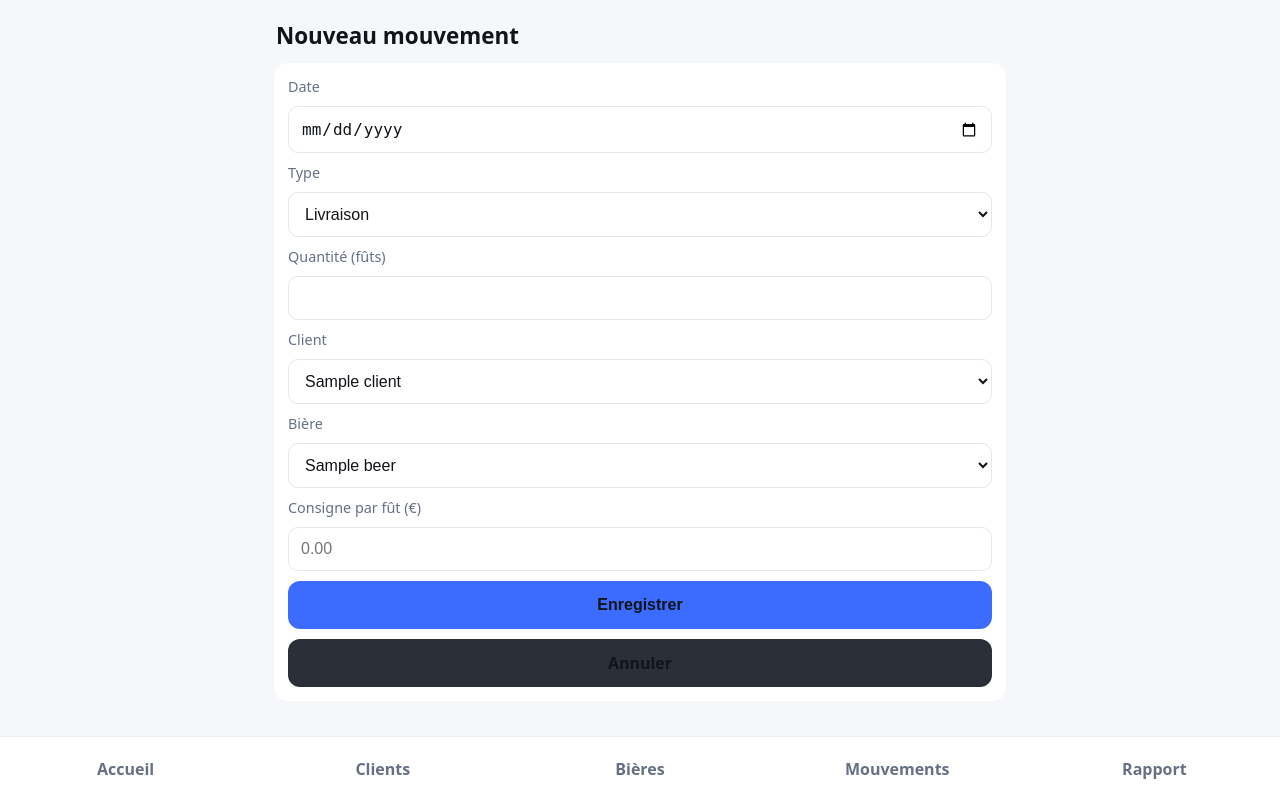
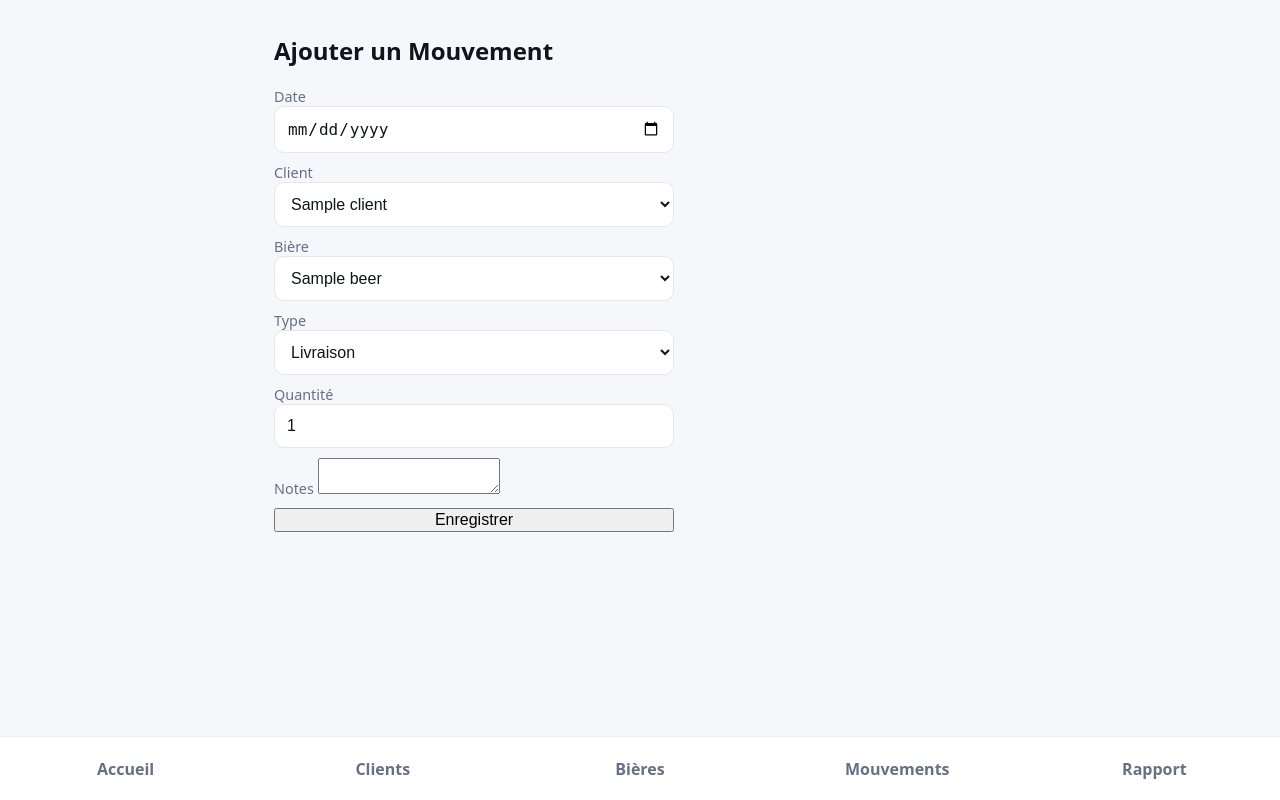
Before and after one commit to lecentrallanderneau-oss/keg-tracer, a Python web app: template templates/movement_form.html in a window 1280 px wide. Run offline with Jinja, Linux system fonts and the light colour scheme; the template is opened without the code that fills it: most values are stand-ins (such as "Sample title", 1, 10 or a date in 2020).

Commit message:
Update movement_form.html

```diff
--- a/templates/movement_form.html
+++ b/templates/movement_form.html
@@ -1,38 +1,47 @@
 {% extends "base.html" %}
+{% block title %}Nouveau Mouvement{% endblock %}
 {% block content %}
-<h1 class="title">Nouveau mouvement</h1>
 
-<form method="post" class="form">
-  <label for="dt">Date</label>
-  <input type="date" id="dt" name="dt" value="{{ today_str }}" required>
+<h2>Ajouter un Mouvement</h2>
 
-  <label for="mtype">Type</label>
-  <select id="mtype" name="mtype" required>
-    <option value="delivery">Livraison</option>
-    <option value="return">Retour</option>
-  </select>
+<form method="post" style="display:grid; gap:10px; max-width:400px;">
+  <label>Date
+    <input type="date" name="dt" value="{{ date.today().isoformat() }}">
+  </label>
 
-  <label for="qty">Quantité (fûts)</label>
-  <input type="number" id="qty" name="qty" inputmode="numeric" min="1" step="1" required>
-
-  <label for="client_id">Client</label>
-  <select id="client_id" name="client_id" required>
+  <label>Client
+    <select name="client_id" required>
       {% for c in clients %}
       <option value="{{ c.id }}">{{ c.name }}</option>
       {% endfor %}
     </select>
+  </label>
 
-  <label for="beer_id">Bière</label>
-  <select id="beer_id" name="beer_id" required>
+  <label>Bière
+    <select name="beer_id" required>
       {% for b in beers %}
       <option value="{{ b.id }}">{{ b.name }}</option>
       {% endfor %}
     </select>
+  </label>
 
-  <label for="consigne_per_keg">Consigne par fût (€)</label>
-  <input type="number" id="consigne_per_keg" name="consigne_per_keg" min="0" step="0.01" placeholder="0.00">
+  <label>Type
+    <select name="mtype" required>
+      <option value="delivery">Livraison</option>
+      <option value="return_full">Retour plein</option>
+      <option value="return_empty">Retour vide</option>
+    </select>
+  </label>
 
-  <button class="btn primary" type="submit">Enregistrer</button>
-  <a class="btn" href="{{ url_for('movements') }}">Annuler</a>
+  <label>Quantité
+    <input type="number" name="qty" value="1" min="1" required>
+  </label>
+
+  <label>Notes
+    <textarea name="notes"></textarea>
+  </label>
+
+  <button type="submit">Enregistrer</button>
 </form>
+
 {% endblock %}
```
Lines whose indentation alone changed are shown as unchanged.
